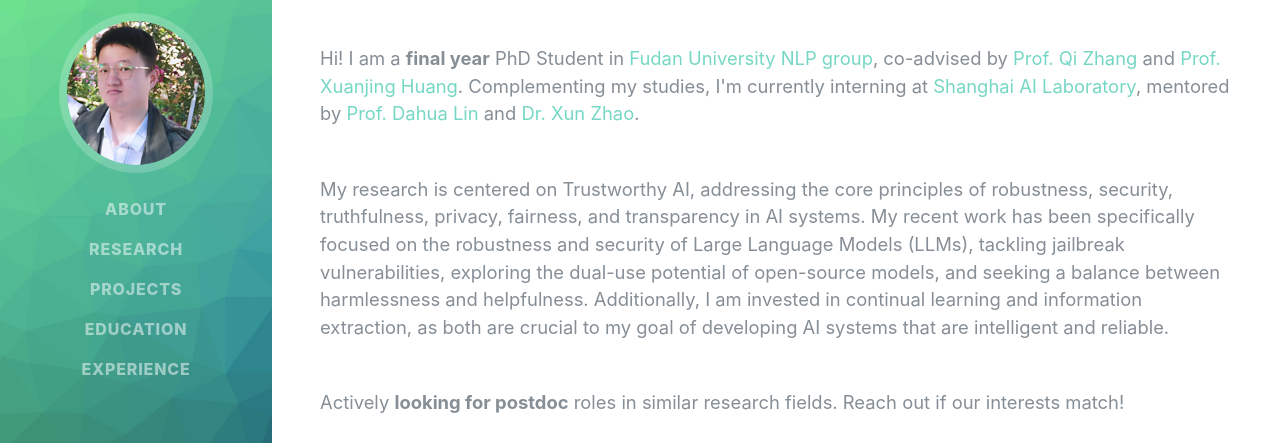
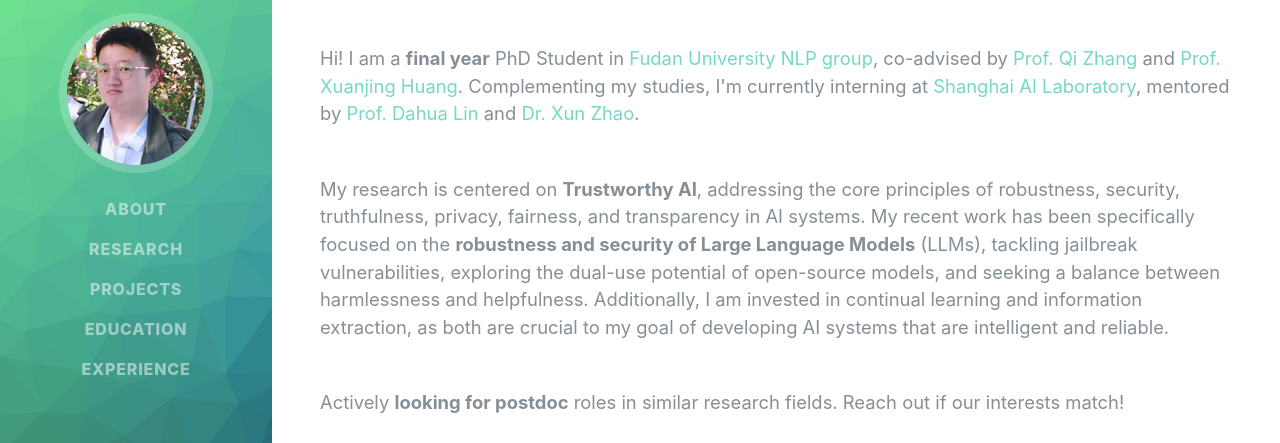
Before and after one commit to XiaoWangNLP/XiaoWangNLP.github.io, a plain HTML site: page index.html in a window 1280 px wide. Shown: the part 203-646 px from the top of the page. Drawn offline with Linux system fonts and the light colour scheme; no server answers; a web font is replaced by a local one.

Commit message:
Update interest

```diff
--- a/index.html
+++ b/index.html
@@ -87,7 +87,7 @@
 
           Complementing my studies, I'm currently interning at <a href="https://www.sailab.org.cn/">Shanghai AI Laboratory</a>, mentored by <a href="http://dahua.site/">Prof. Dahua Lin</a> and <a href="https://zhaoxun.tech/">Dr. Xun Zhao</a>.</p>
 
-          <p class="lead mb-5">My research is centered on Trustworthy AI, addressing the core principles of robustness, security, truthfulness, privacy, fairness, and transparency in AI systems. My recent work has been specifically focused on the robustness and security of Large Language Models (LLMs), tackling jailbreak vulnerabilities, exploring the dual-use potential of open-source models, and seeking a balance between harmlessness and helpfulness. Additionally, I am invested in continual learning and information extraction, as both are crucial to my goal of developing AI systems that are intelligent and reliable.</p>
+          <p class="lead mb-5">My research is centered on <b>Trustworthy AI</b>, addressing the core principles of robustness, security, truthfulness, privacy, fairness, and transparency in AI systems. My recent work has been specifically focused on the <b>robustness and security of Large Language Models</b> (LLMs), tackling jailbreak vulnerabilities, exploring the dual-use potential of open-source models, and seeking a balance between harmlessness and helpfulness. Additionally, I am invested in continual learning and information extraction, as both are crucial to my goal of developing AI systems that are intelligent and reliable.</p>
 
           <p class="lead mb-5">Actively <b>looking for postdoc</b> roles in similar research fields. Reach out if our interests match!</p>
 
```
